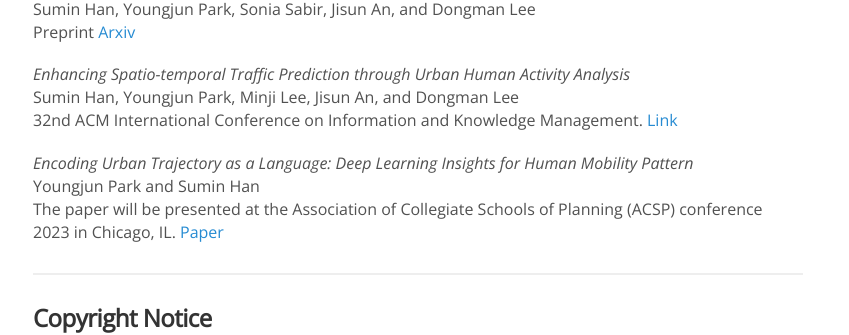
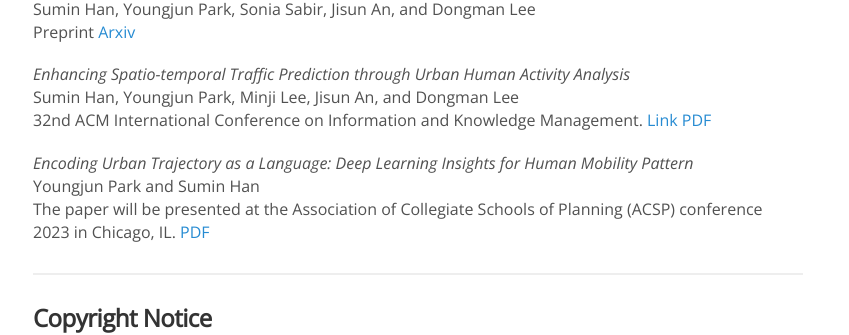
Before and after one commit to dofeature/dofeature.github.io, a Jekyll site: the page built from publications.md, in a window 1280 px wide. Shown: the part 290-625 px from the top of the page, without its empty margins (222-1071 px from the left). Built offline with Jekyll 4.4.1, drawn with Linux system fonts in a browser that asks for light colours; nearby versions of some CDN libraries; comment, search, counter and statistics services are not loaded.

Commit message:
Update publications.md

```diff
--- a/publications.md
+++ b/publications.md
@@ -16,12 +16,12 @@ Preprint [Arxiv](https://arxiv.org/abs/2311.11812)
 
 _Enhancing Spatio-temporal Traffic Prediction through Urban Human Activity Analysis_ <br>
 Sumin Han, Youngjun Park, Minji Lee, Jisun An, and Dongman Lee <br>
- 32nd ACM International Conference on Information and Knowledge Management. [Link](https://dl.acm.org/doi/abs/10.1145/3583780.3614867)
+32nd ACM International Conference on Information and Knowledge Management. [Link](https://dl.acm.org/doi/abs/10.1145/3583780.3614867) [PDF](/documents/2023_CIKM.pdf)
 
 
 _Encoding Urban Trajectory as a Language: Deep Learning Insights for Human Mobility Pattern_<br>
 Youngjun Park and Sumin Han<br>
-The paper will be presented at the Association of Collegiate Schools of Planning (ACSP) conference 2023 in Chicago, IL. [Paper](/documents/2023_ACSP.pdf)
+The paper will be presented at the Association of Collegiate Schools of Planning (ACSP) conference 2023 in Chicago, IL. [PDF](/documents/2023_ACSP.pdf)
 
 
 <hr>
```
